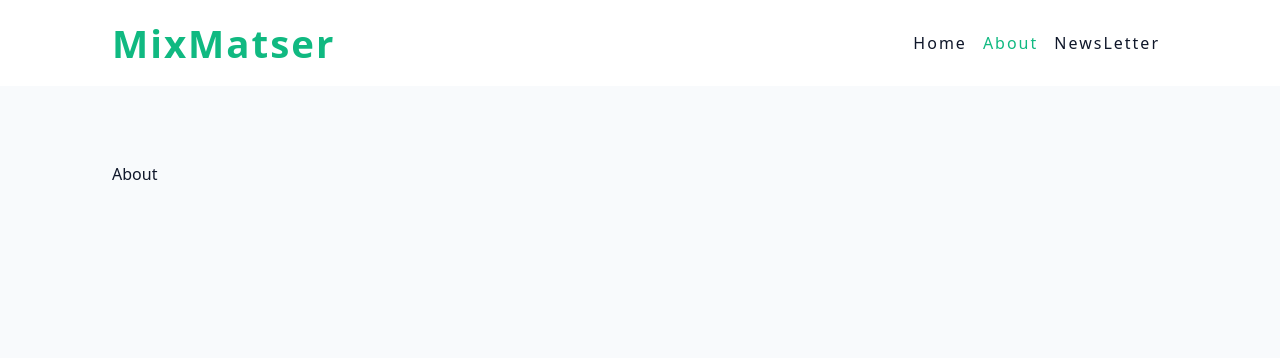
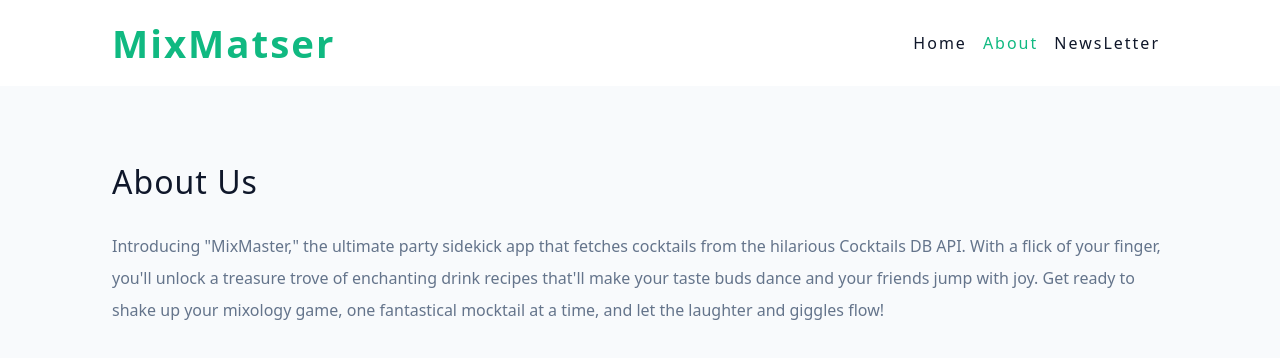
Before and after one commit to tsheporamantso/mix-master, a React (Vite) app: page /about in a window 1280 px wide. Shown: the top 358 px of the page. Built offline with nearby package versions, Linux system fonts and the light colour scheme.

Commit message:
Refactor About component to use Wrapper and enhance content

```diff
--- a/src/pages/About.jsx
+++ b/src/pages/About.jsx
@@ -1,7 +1,19 @@
 import React from "react";
-
+import Wrapper from "../assets/wrappers/AboutPage";
 const About = () => {
-  return <div>About</div>;
+  return (
+    <Wrapper>
+      <h3>About Us</h3>
+      <p>
+        Introducing "MixMaster," the ultimate party sidekick app that fetches
+        cocktails from the hilarious Cocktails DB API. With a flick of your
+        finger, you'll unlock a treasure trove of enchanting drink recipes
+        that'll make your taste buds dance and your friends jump with joy. Get
+        ready to shake up your mixology game, one fantastical mocktail at a
+        time, and let the laughter and giggles flow!
+      </p>
+    </Wrapper>
+  );
 };
 
 export default About;
```
